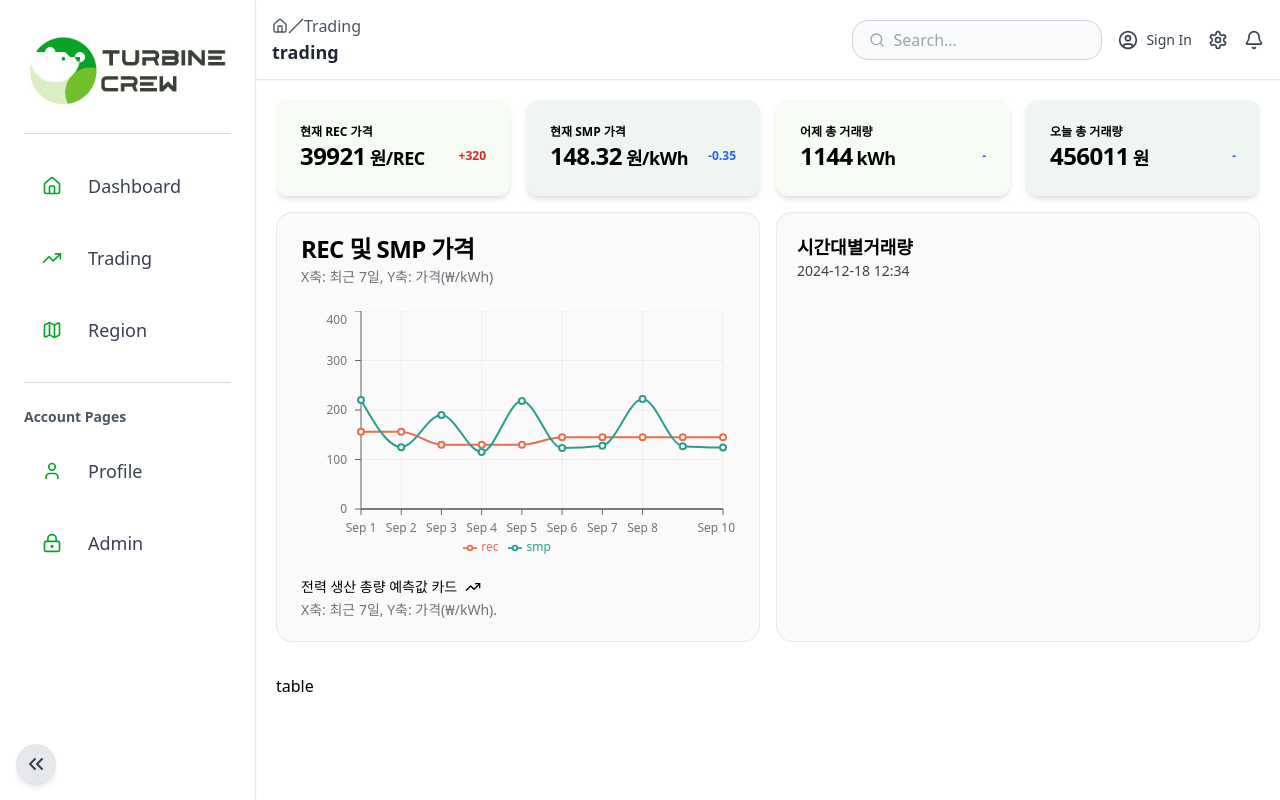
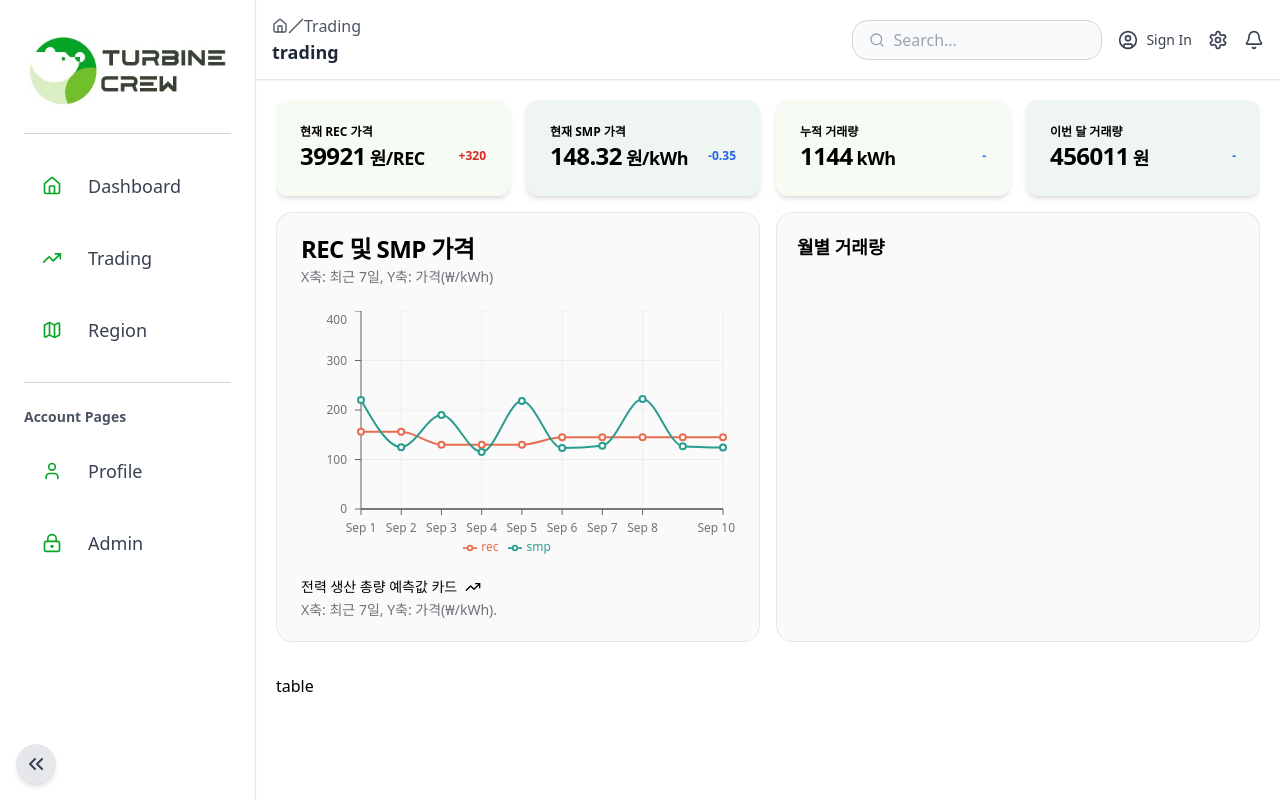
Before and after one commit to turbinecrew/turbin_electrical, a Next.js app: page /trading in a window 1280 px wide. Built offline with nearby package versions, Linux system fonts and the light colour scheme.

Commit message:
🎨 : 컨텐츠 변경

```diff
--- a/src/app/(main)/trading/page.tsx
+++ b/src/app/(main)/trading/page.tsx
@@ -22,13 +22,13 @@ export default function Trading() {
 	]
 	const timeCardDatas = [
 		{
-			title: "어제 총 거래량",
+			title: "누적 거래량",
 			value: 1144,
 			unit: "kWh",
 			color: "bg-[#F6FCF3]",
 		},
 		{
-			title: "오늘 총 거래량",
+			title: "이번 달 거래량",
 			value: 456011,
 			unit: "원",
 			color: "bg-[#EFF6F1]",
@@ -69,8 +69,7 @@ export default function Trading() {
 						</div>
 						<TitleCard
 							className="flex h-full min-h-40"
-							title="시간대별거래량"
-							lowerTitle="2024-12-18 12:34"
+							title="월별 거래량"
 						></TitleCard>
 					</div>
 				</div>
```
